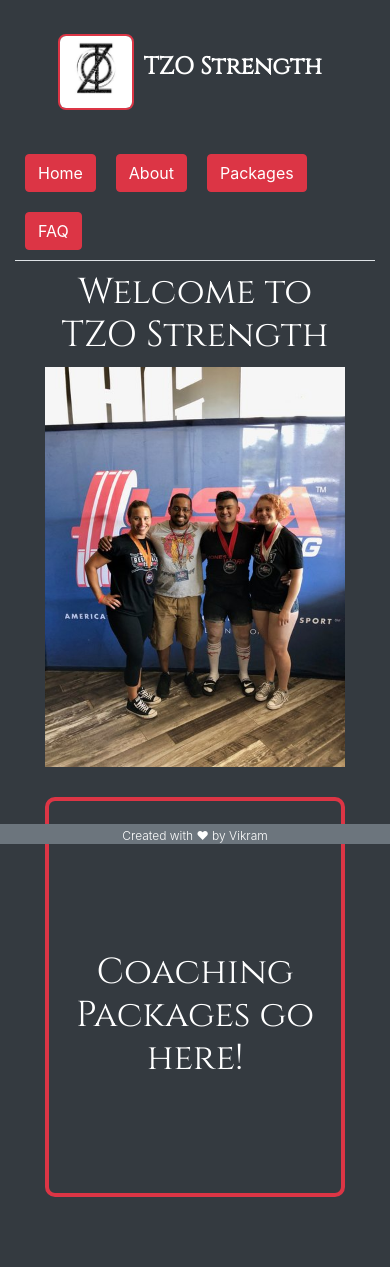
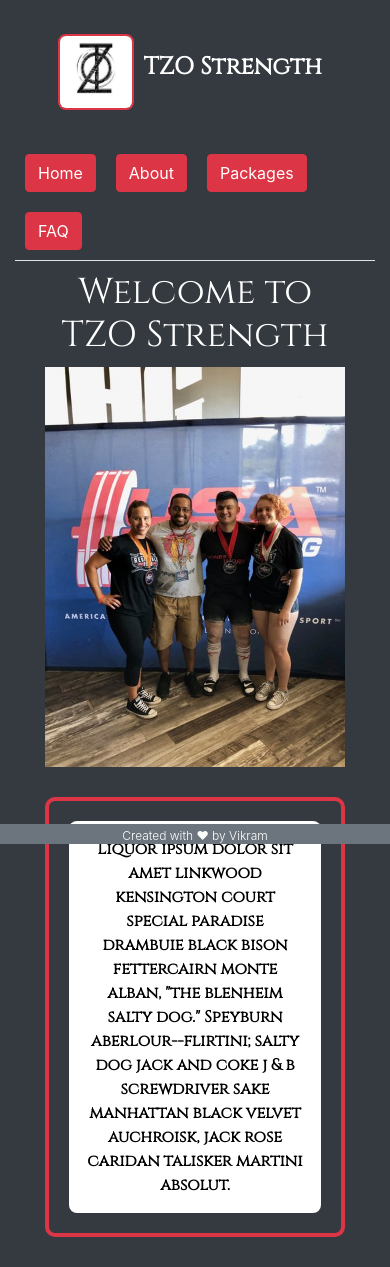
Before and after one commit to ne0nv0id/team-ababu-frontend, a React (Create React App) app in the folder ababu-client/: page / in a window 390 px wide. Before the commit the page ends 1231 px from the top, so only its background shows below. Built offline with nearby package versions, Linux system fonts and the light colour scheme.

Commit message:
mobile packages styling

```diff
--- /dev/null
+++ b/ababu-client/src/components/inserts/BrandStatement.js
@@ -0,0 +1,17 @@
+import React, {Component} from 'react'
+
+class BrandStatement extends Component{
+    render(){
+        return(
+            <>
+                <div className="landing-packages">
+                    <p className="brand-statement">
+                        Liquor ipsum dolor sit amet linkwood kensington court special paradise drambuie black bison fettercairn monte alban, "the blenheim salty dog." Speyburn aberlour--flirtini; salty dog jack and coke j & b screwdriver sake manhattan black velvet auchroisk, jack rose caridan talisker martini absolut.
+                    </p>
+                </div>
+            </>
+        )
+    }
+}
+
+export default BrandStatement
--- a/ababu-client/src/components/pages/Landing.js
+++ b/ababu-client/src/components/pages/Landing.js
@@ -3,7 +3,8 @@ import React, {Component} from 'react'
 // import MainCarousel from './MainCarousel'
 import InstaFeed from '../inserts/InstaFeed'
 import MobileInstaCarousel from '../inserts/MobileInstaCarousel'
-import CoachingPackages from '../inserts/CoachingPackages'
+// import CoachingPackages from '../inserts/CoachingPackages'
+import BrandStatement from '../inserts/BrandStatement'
 
 class Landing extends Component {
 
@@ -22,7 +23,7 @@ class Landing extends Component {
                     ? <InstaFeed/>
                     : <MobileInstaCarousel/>
                 }
-                <CoachingPackages/>
+                <BrandStatement/>
             </div>
         )
     }
--- a/ababu-client/src/index.css
+++ b/ababu-client/src/index.css
@@ -118,16 +118,30 @@ iframe{
 /* STYLE LANDING PAGE ELEMENTS */
 .landing-packages{
     width: 75%;
-    height: 400px;
+    height: auto;
     margin: 30px auto;
     background-color: var(--dark);
     color: white;
     border-radius: 10px;
     border: 4px solid var(--danger);
+    padding: 20px;
+    font-family: 'Cinzel', serif;
+    font-weight: bold;
+    text-align: center;
 }
 .landing-packages h1{
     margin: auto;
     padding: 150px 0;
+}
+.landing-packages p{
+    margin: auto;
+    background-color: white;
+    color: black;
+    border-radius: 8px;
+    padding: 1rem;
+}
+.brand-statement{
+
 }
     @media only screen and (max-width:800px){
         .landing-packages{
@@ -212,6 +226,9 @@ iframe{
         }
         .card{
             max-width: 16rem;
+        }
+        .card ul{
+            align-self: left;
         }
         .card-header{
             font-size: 16px
```
